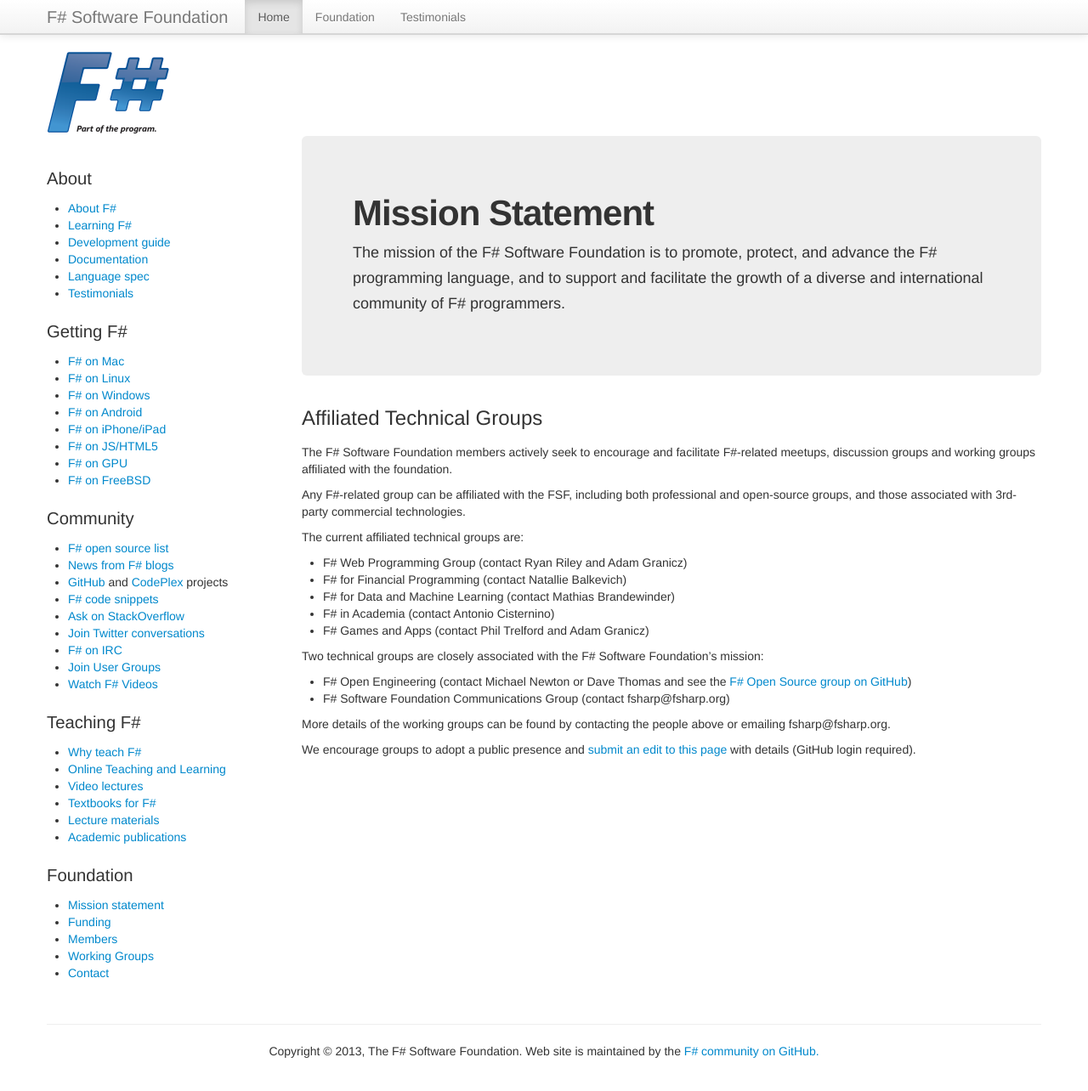
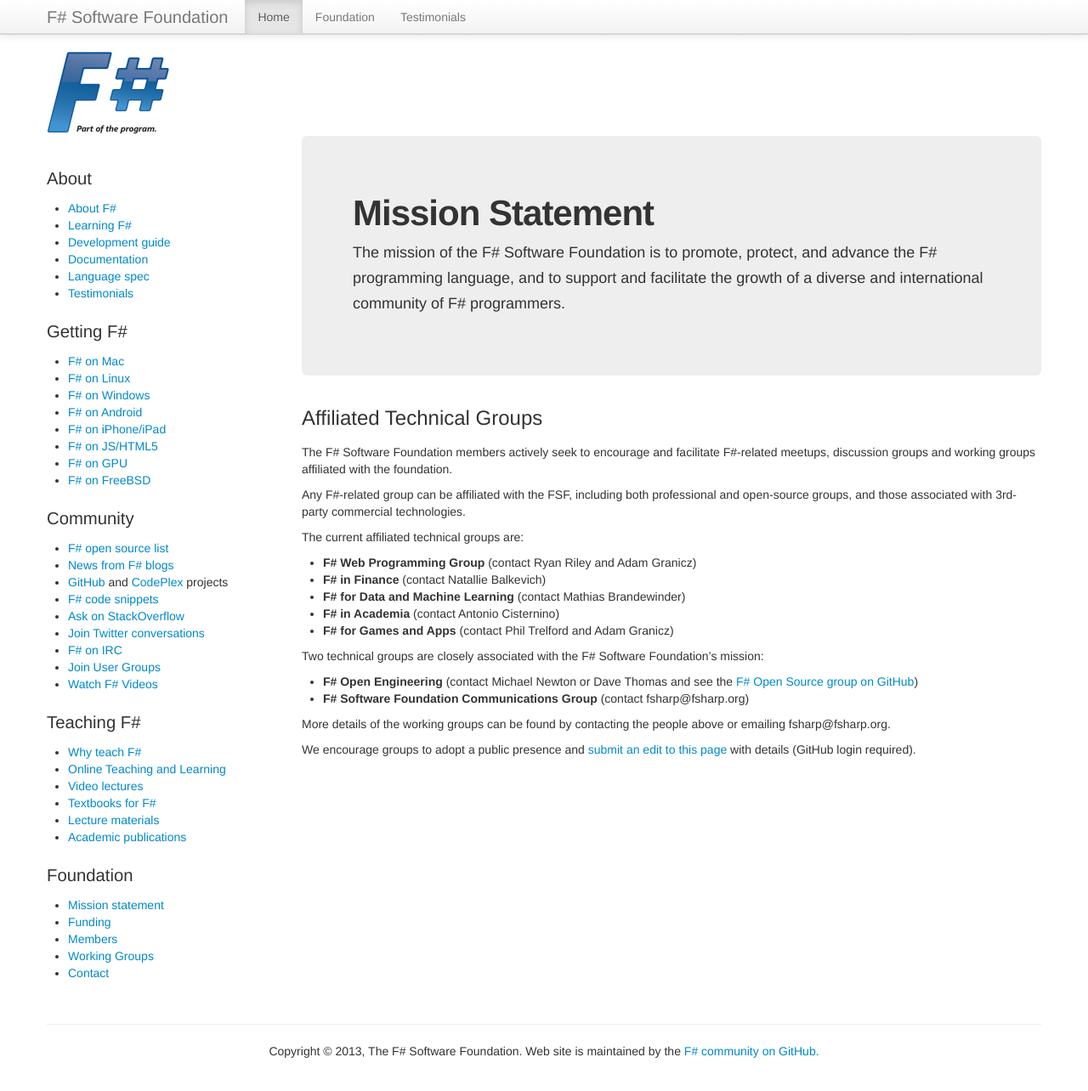
Before and after one commit to fsharp/fsharp.org, a Jekyll site: the page built from technical-groups/index.md, in a window 1280 px wide and 1297 px high. Shown: the top 1284 px of the window at 85% size. Built offline with Jekyll 4.4.1, drawn with Linux system fonts in a browser that asks for light colours; nearby versions of some CDN libraries; some web fonts are replaced; comment, search, counter and statistics services are not loaded.

Commit message:
Update index.md

```diff
--- a/technical-groups/index.md
+++ b/technical-groups/index.md
@@ -13,16 +13,16 @@
 
 The current affiliated technical groups are:
 
- * F# Web Programming Group (contact Ryan Riley and Adam Granicz)
- * F# for Financial Programming (contact Natallie Balkevich)
- * F# for Data and Machine Learning (contact Mathias Brandewinder)
- * F# in Academia (contact Antonio Cisternino)
- * F# Games and Apps (contact Phil Trelford and Adam Granicz)
+ * **F# Web Programming Group** (contact Ryan Riley and Adam Granicz)
+ * **F# in Finance** (contact Natallie Balkevich)
+ * **F# for Data and Machine Learning** (contact Mathias Brandewinder)
+ * **F# in Academia** (contact Antonio Cisternino)
+ * **F# for Games and Apps** (contact Phil Trelford and Adam Granicz)
 
 Two technical groups are closely associated with the F# Software Foundation's mission:
 
- * F# Open Engineering (contact Michael Newton or Dave Thomas and see the [F# Open Source group on GitHub](](https://fsharp.github.com)))
- * F# Software Foundation Communications Group (contact fsharp@fsharp.org)
+ * **F# Open Engineering** (contact Michael Newton or Dave Thomas and see the [F# Open Source group on GitHub](](https://fsharp.github.com)))
+ * **F# Software Foundation Communications Group** (contact fsharp@fsharp.org)
 
 More details of the working groups can be found by contacting the people above or
 emailing fsharp@fsharp.org.
```
